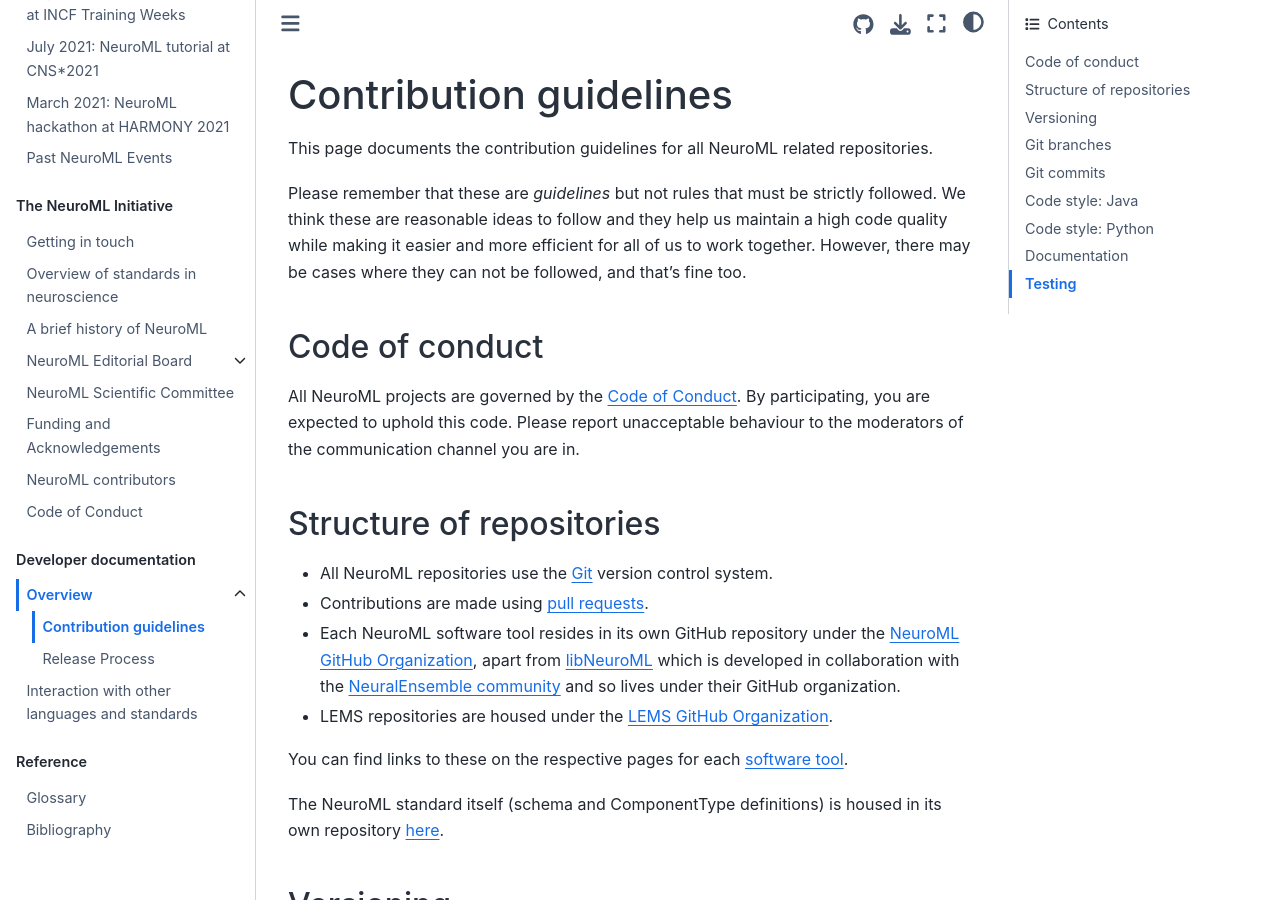
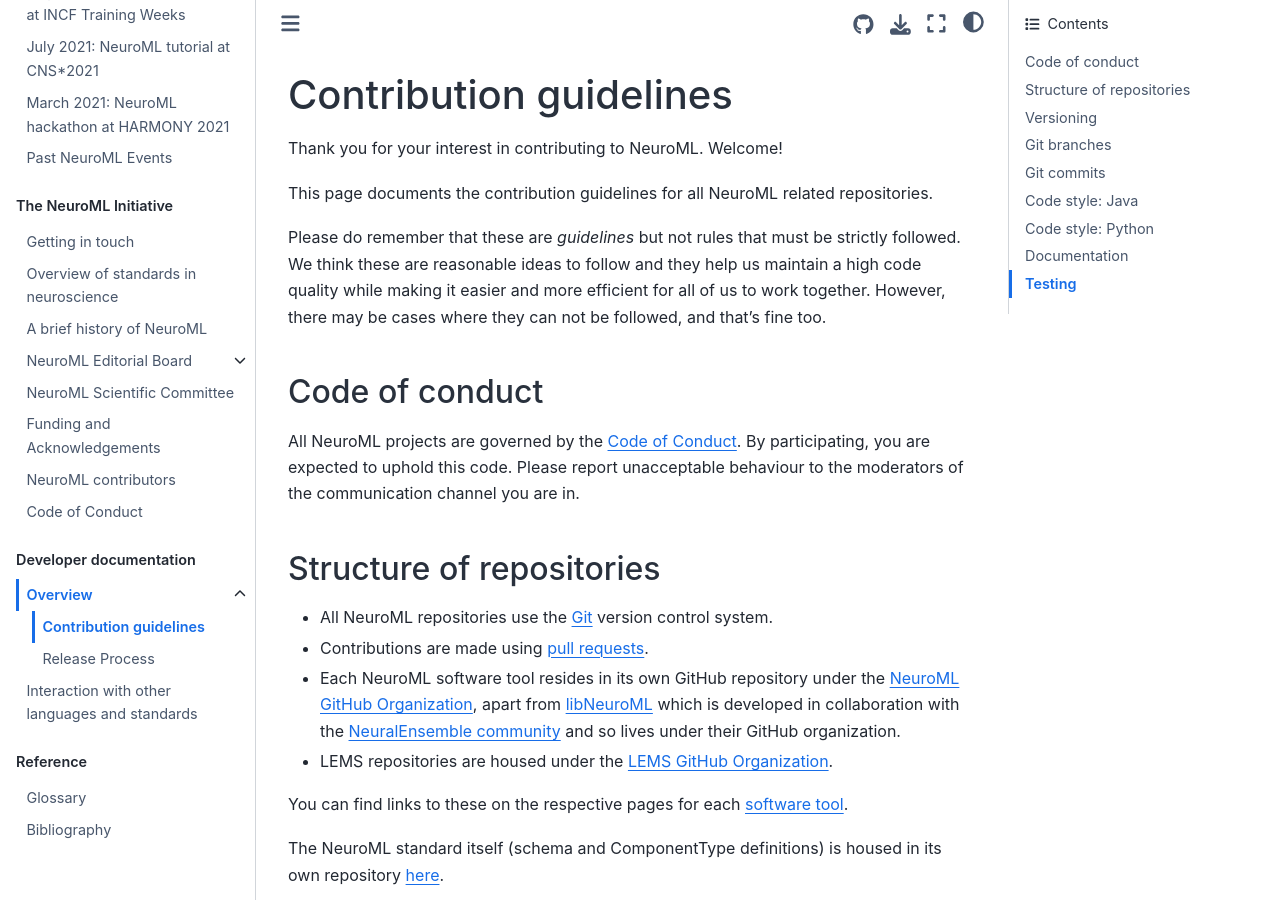
Before and after one commit to NeuroML/Documentation, a Jupyter Book: the page built from source/Devdocs/DevSOP.md, in a window 1280 px wide and 900 px high. Built offline with Jupyter Book 1.0.4 settings and Sphinx 7.4.7 and the Sphinx Book theme 1.1.4, drawn with Linux system fonts in a browser that asks for light colours.

Commit message:
feat: welcome prospective contributors

```diff
--- a/source/Devdocs/DevSOP.md
+++ b/source/Devdocs/DevSOP.md
@@ -1,9 +1,12 @@
 (devdocs:devsop)=
 # Contribution guidelines
 
+Thank you for your interest in contributing to NeuroML.
+Welcome!
+
 This page documents the contribution guidelines for all NeuroML related repositories.
 
-Please remember that these are *guidelines* but not rules that must be strictly followed.
+Please do remember that these are *guidelines* but not rules that must be strictly followed.
 We think these are reasonable ideas to follow and they help us maintain a high code quality while making it easier and more efficient for all of us to work together.
 However, there may be cases where they can not be followed, and that's fine too.
 
```
